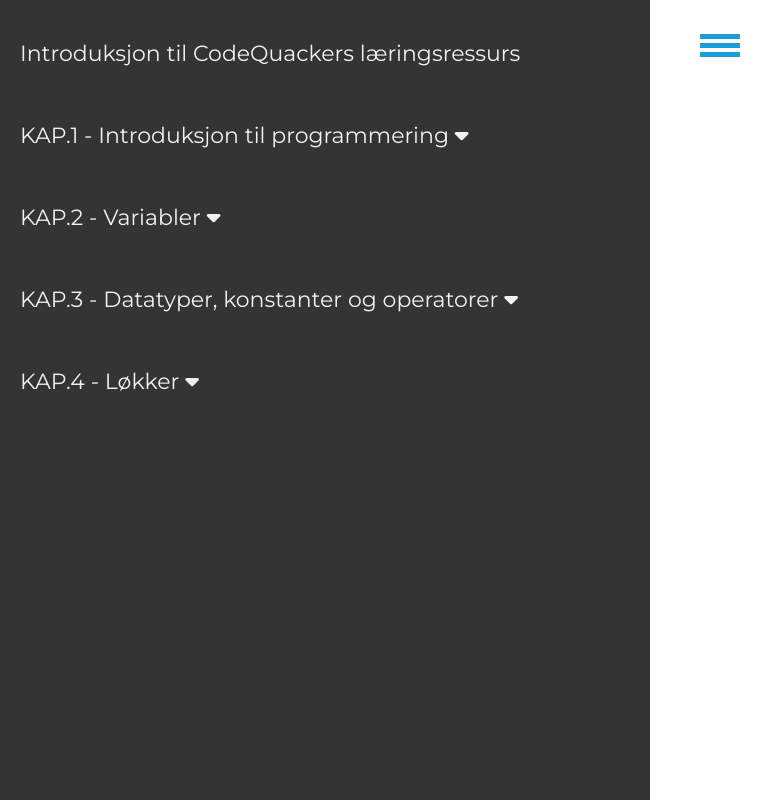
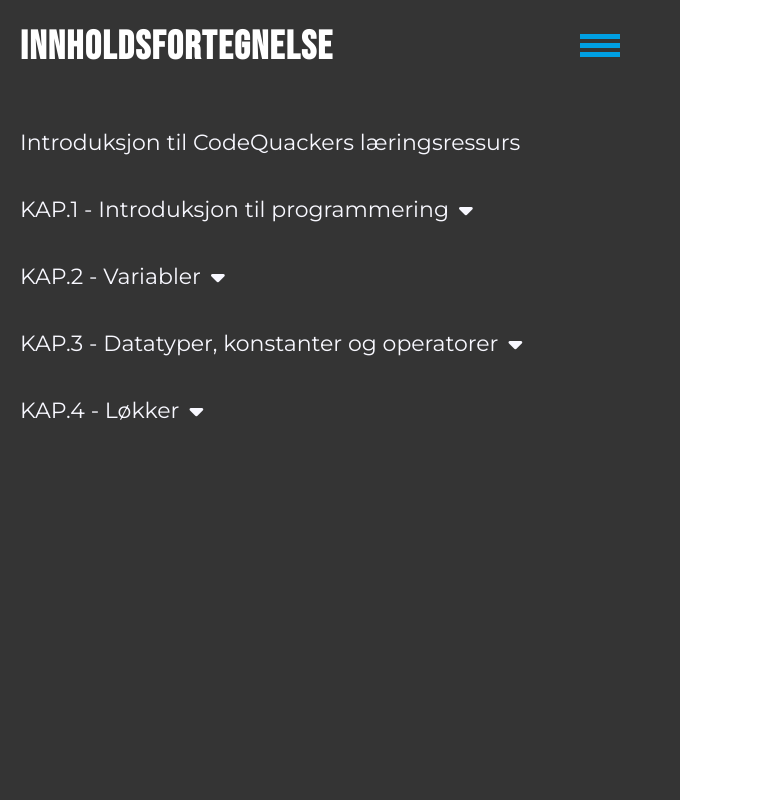
Before and after one commit to codequackers/nettsted, a plain HTML site: page HTML/Sidemeny/sidemeny.html in a window 1280 px wide. Both pictures are taken after a click on the element 70 px from the left and 43 px from the top of the page. Shown: the whole page, without its empty margins (0-782 px from the left). Drawn offline with Linux system fonts and the light colour scheme.

Commit message:
Ferdig uttrekksmeny

```diff
--- a/HTML/Sidemeny/sidemeny.css
+++ b/HTML/Sidemeny/sidemeny.css
@@ -1,5 +1,5 @@
 @import url('https://fonts.googleapis.com/css2?family=Montserrat:ital,wght@0,100;0,200;0,300;0,400;0,500;0,600;0,700;0,800;0,900;1,100;1,200;1,300;1,400;1,500;1,600;1,700;1,800;1,900&display=swap');
-
+@import url('https://fonts.googleapis.com/css2?family=Bebas+Neue&display=swap');
 * {
     margin: 0;
     padding: 0;
@@ -11,10 +11,11 @@
 
 #sidebar {
     position: absolute;
-    width: 650px;
+    width: 680px;
     height: 100%;
+    padding-top: 0px;
     background: #343434;
-    left: -650px;
+    left: -680px;
     transition: .4s;
 }
 
@@ -24,7 +25,7 @@
 
 #sidebar ul li {
     list-style: none;
-    color: #fff;
+    color: #f8f8ff;
     font-size: 20px;
     padding: 20px 24px;
 }
@@ -32,24 +33,28 @@
 #sidebar .toggle-button {
     position: absolute;
     top: 30px;
-    left: 700px;
+    left: 740px;
+}
+
+#toggle-button.inside {
+  left: 580px;
 }
 
 .toggle-button span {
     width: 40px;
     height: 5px;
-    background: #1c9dd8;
+    background: #009fe3;
     display: block;
     margin-top: 4px;
 }
 
 
   .sidebar a, .dropdown-btn {
-    padding: 40px 20px 15px 20px;
+    padding: 20px;
     font-family: 'Montserrat', sans-serif;
     text-decoration: none;
     font-size: 22px;
-    color: #f1f1f1;
+    color: #f8f8ff;
     display: block;
     border: none;
     background: none;
@@ -60,7 +65,7 @@
   }
 
   .sidebar a:hover, .dropdown-btn:hover {
-    color: #f1f1f1;
+    color: #f8f8ff;
   }
 
   .main {
@@ -70,17 +75,36 @@
   }
 
   .active {
-    background-color: green;
-    color: white;
+    background-color: rgb(37, 37, 37);
+    color: f8f8ff;
   }
 
   .dropdown-container {
     display: none;
-    background-color: #262626;
+    background-color: #2a2a2a;
     padding-left: 8px;
   }
 
-  .fas-fa-caret-down {
+  .dropdown-btn {
+    display: flex;
+    align-items: center;
+  }
+
+  .dropdown-container:hover {
+    cursor: pointer;
+  }
+
+  .fas  {
     float: right;
-    padding-right: 8px;
+    margin-left: 10px;
   }
+
+  h4 {
+    font-family: 'Bebas Neue', cursive;
+    color: white;
+    position: 1000px;
+    font-size: 40px;
+    margin-left: 20px;
+    padding-top: 23px;
+    letter-spacing: 1.5px;
+  }
--- a/HTML/Sidemeny/sidemeny.html
+++ b/HTML/Sidemeny/sidemeny.html
@@ -14,7 +14,7 @@
 <body>
 
     <div id = "sidebar">
-        <div class = "toggle-button"
+        <div class = "toggle-button" id = "toggle-button"
         onclick = "show()">
             <span></span>
             <span></span>
@@ -22,6 +22,9 @@
         </div>
 
         <div class="sidebar">
+            <h4>Innholdsfortegnelse</h4>
+            <br>
+            <br>
             <a href="#">Introduksjon til CodeQuackers læringsressurs</a>
 
 
--- a/HTML/Sidemeny/sidemeny.js
+++ b/HTML/Sidemeny/sidemeny.js
@@ -1,16 +1,13 @@
-window.onload = function(){
+window.onload = function () {
 
 
   let dropdown = document.getElementsByClassName("dropdown-btn");
-    let size = dropdown.length;
-    console.log(dropdown[0]);
 
-    for (let i = 0; i < 5; i++) {
-        console.log(i);
+  for (let i = 0; i < dropdown.length; i++) {
 
 
-    /*     console.log(dropdown.item(i));
-     */  /* dropdown[i].addEventListener("click", function() {
+    console.log(dropdown.item(i));
+    dropdown[i].addEventListener("click", function () {
       this.classList.toggle("active");
       let dropdownContent = this.nextElementSibling;
       if (dropdownContent.style.display === "block") {
@@ -18,11 +15,11 @@
       } else {
         dropdownContent.style.display = "block";
       }
-      }); */
+    });
   }
 }
 
 function show() {
-
+  document.getElementById('toggle-button').classList.toggle('inside');
   document.getElementById('sidebar').classList.toggle('active');
 }
```
Lines whose indentation alone changed are shown as unchanged.
